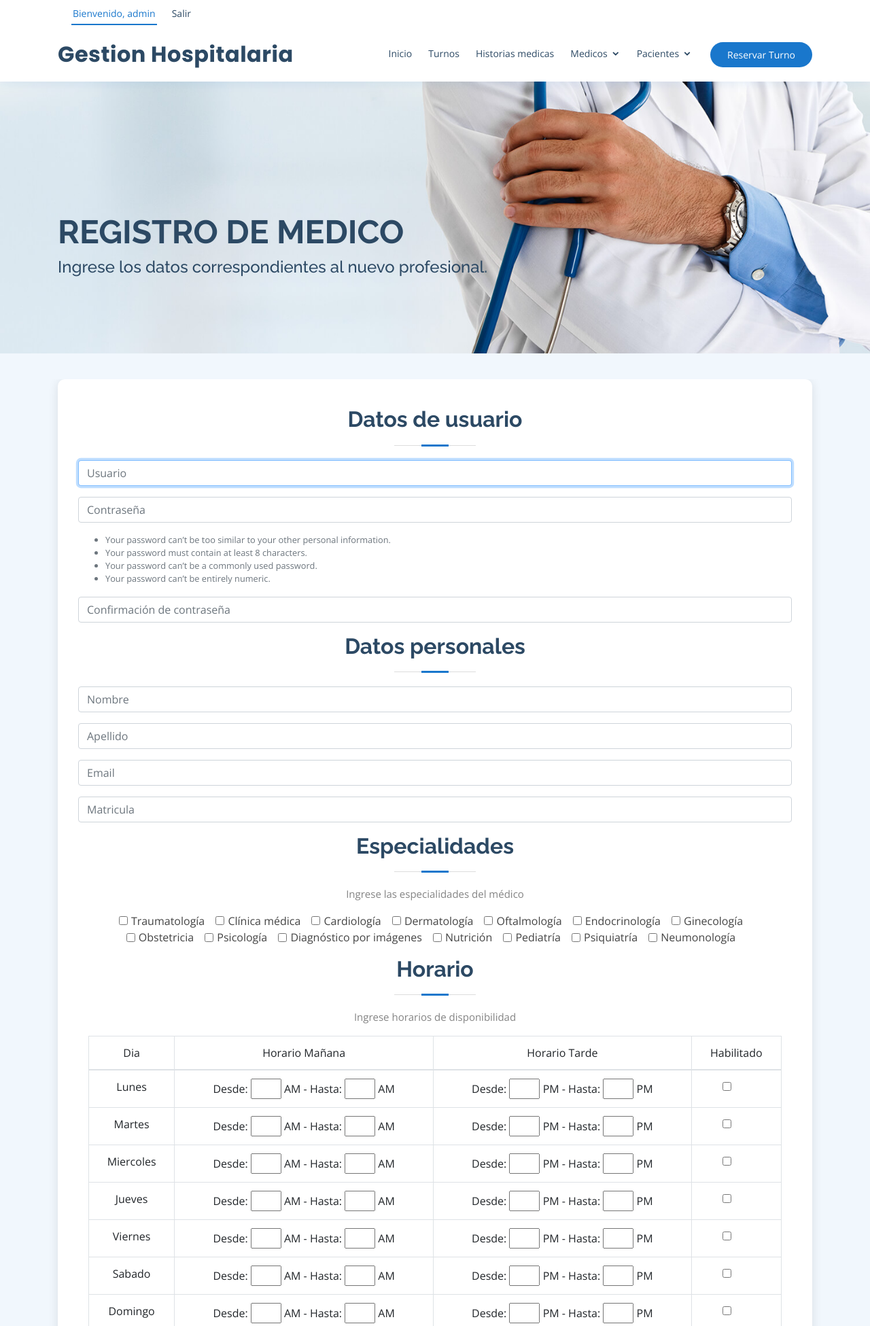
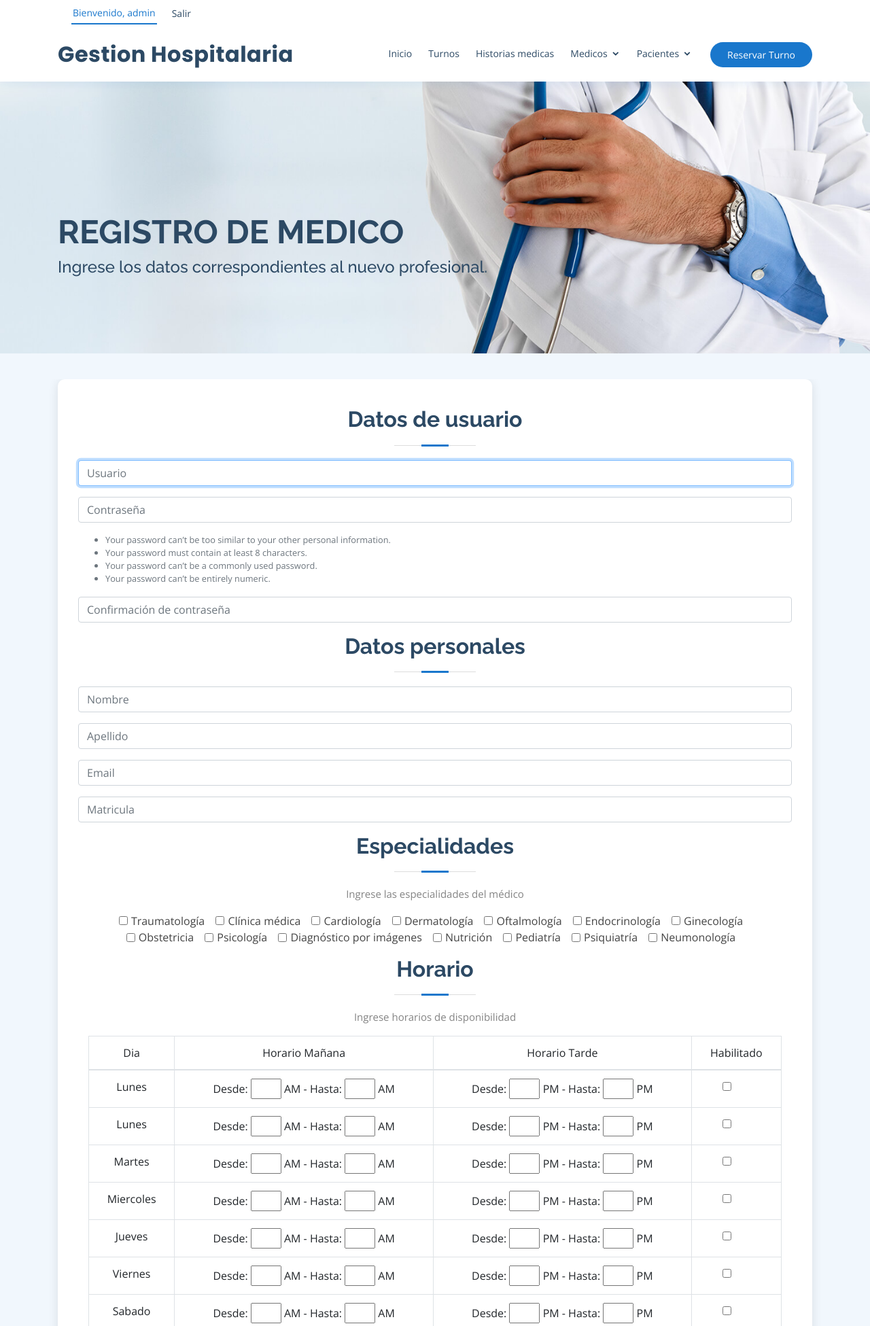
Before and after one commit to fedeglggg/facu-GestionHospitalaria, a Django app: page /signup/medico/ in a window 1280 px wide. Shown: the top 1951 px of the page at 68% size. Run offline with Django 3.2, Linux system fonts and the light colour scheme; a user stored in the database is signed in; data comes from the database, SQL or seed files in the repository; some libraries are stand-ins or nearby versions.

Commit message:
merge matias->fede

```diff
--- a/proyectoGestionHospitalaria/appGestionHospitalaria/templates/signup_medico.html
+++ b/proyectoGestionHospitalaria/appGestionHospitalaria/templates/signup_medico.html
@@ -226,7 +226,13 @@
         <tr>
             <td>Lunes</td>
             <td>Desde: <input type="number" id="id_Lunes_Man_Desde" style="width: 45px" onkeypress="return event.charCode >= 48" min="1" max="12"> AM - Hasta: <input type="number" id="id_Lunes_Man_Hasta" style="width: 45px" onkeypress="return event.charCode >= 48" min="1" max="12"> AM</td>
-            <td>Desde: <input type="number" id="id_Lunes_Tar_Desde" style="width: 45px" onkeypress="return event.charCode >= 48" min="1" max="12"> PM - Hasta: <input type="number" id="id_Lunes_Tar_Hasta" style="width: 45px" onkeypress="return event.charCode >= 48" min="1" max="12"> PM</td>
+            <td>Desde: <input type="number"  id="id_Lunes_Tar_Desde" style="width: 45px" onkeypress="return event.charCode >= 48" min="1" max="12"> PM - Hasta: <input type="number"  id="id_Lunes_Tar_Hasta" style="width: 45px" onkeypress="return event.charCode >= 48" min="1" max="12"> PM</td>
+            <td><input class="form-check-input" type="checkbox" id="id_Lunes_Habilitado"></td>
+        </tr>
+        <tr>
+            <td>Lunes</td>
+            <td>Desde: <input type="number" id="id_Lunes_Man_Desde" style="width: 45px" onkeypress="return event.charCode >= 48" min="1" max="12"> AM - Hasta: <input type="number" id="id_Lunes_Man_Hasta" style="width: 45px" onkeypress="return event.charCode >= 48" min="1" max="12"> AM</td>
+            <td>Desde: <input type="number"  id="id_Lunes_Tar_Desde" style="width: 45px" onkeypress="return event.charCode >= 48" min="1" max="12"> PM - Hasta: <input type="number"  id="id_Lunes_Tar_Hasta" style="width: 45px" onkeypress="return event.charCode >= 48" min="1" max="12"> PM</td>
             <td><input class="form-check-input" type="checkbox" id="id_Lunes_Habilitado"></td>
         </tr>
          <tr>
```
